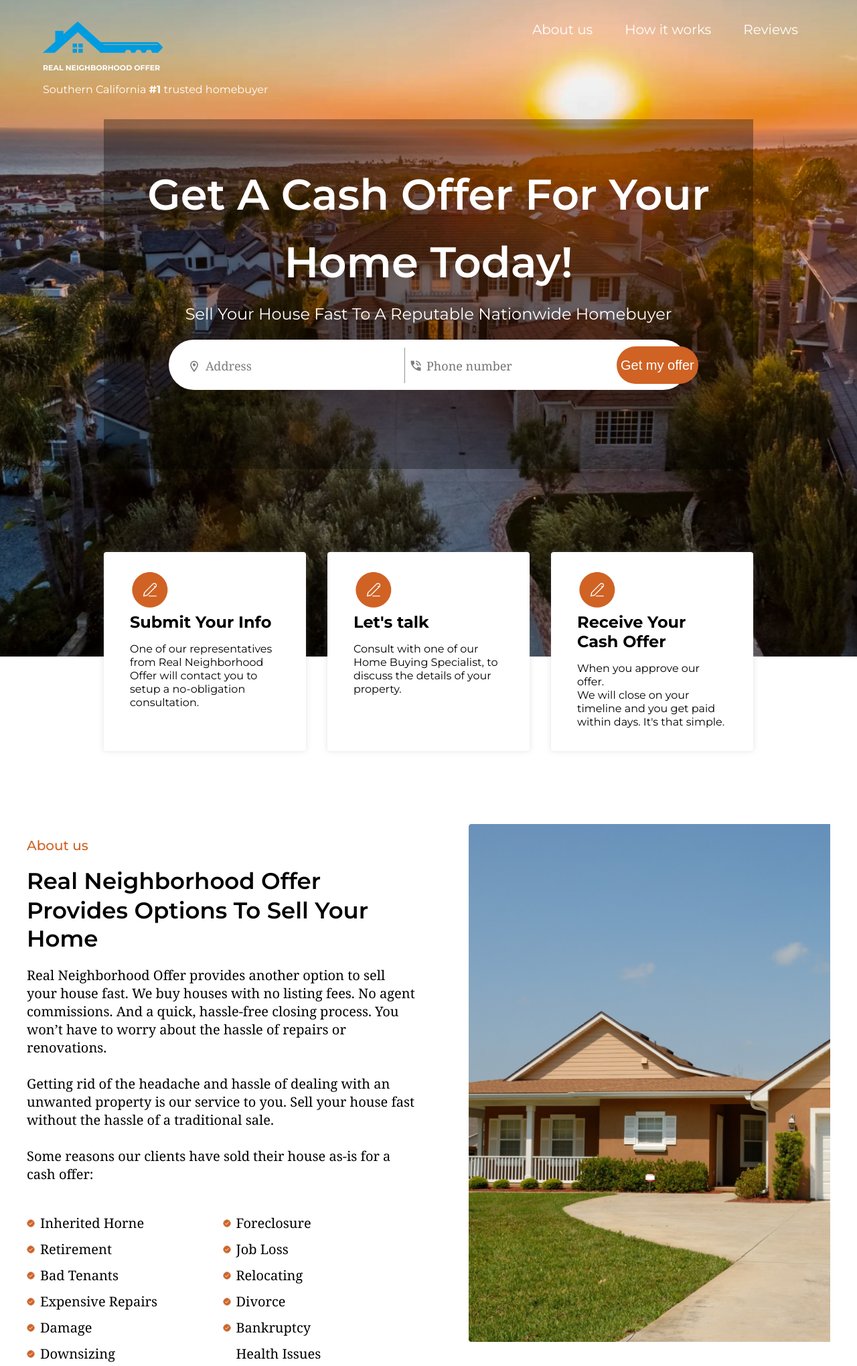
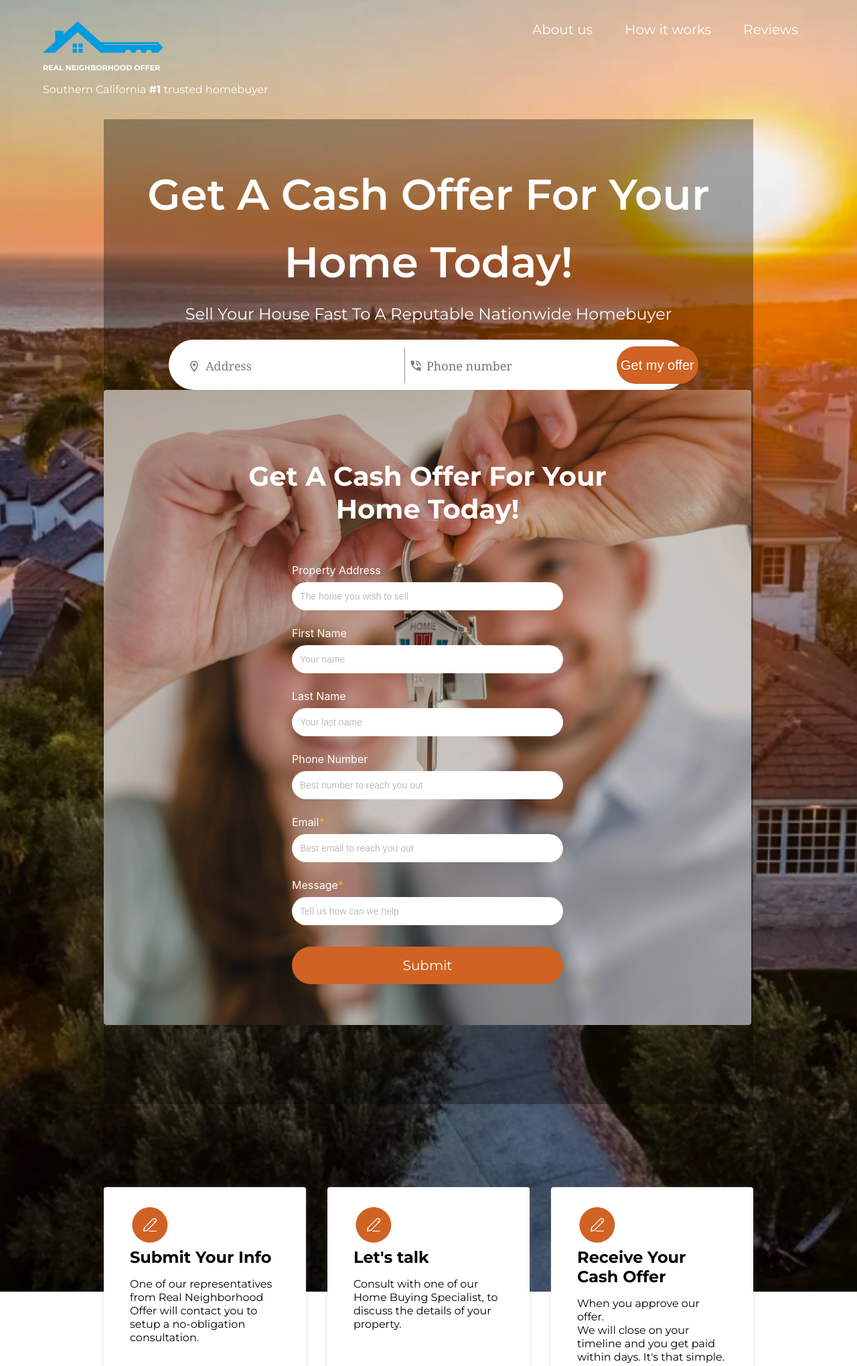
Before and after one commit to DenisBurimov/cesar_landing, a Flask app: page / in a window 1280 px wide. Shown: the top 2039 px of the page at 67% size. Run offline with Flask 2, Linux system fonts and the light colour scheme; parts of the project's set-up code (start-up, migrations or seed data) failed here and were passed over.

Commit message:
pop up form was created

```diff
--- a/app/forms/__init__.py
+++ b/app/forms/__init__.py
@@ -1,2 +1,3 @@
 # flake8: noqa F401
 from .contact import ContactForm
+from .popup import PopUpForm
--- /dev/null
+++ b/app/forms/popup.py
@@ -0,0 +1,13 @@
+from flask_wtf import FlaskForm
+from wtforms import StringField, SubmitField, EmailField
+from wtforms.validators import DataRequired
+
+
+class PopUpForm(FlaskForm):
+    address = StringField("Property Address", [DataRequired()])
+    first_name = StringField("First name", [DataRequired()])
+    last_name = StringField("Last Name", [DataRequired()])
+    email = EmailField("Email", [DataRequired()])
+    message = StringField("Message", [DataRequired()])
+    number = StringField("Phone number", [DataRequired()])
+    submit = SubmitField("Submit")
--- a/app/static/css/main.css
+++ b/app/static/css/main.css
@@ -9,7 +9,9 @@ body {
 header {
     width: 100%;
     position: relative;
-    height: 980px;
+
+    /* TODO height = 980px */
+    height: 1928px;
     background-image: url(../img/header.png);
     background-position: center top;
     background-size: cover;
@@ -64,7 +66,9 @@ header {
 
 .transparent_card {
     width: 970px;
-    height: 472px;
+
+    /* TODO heigth 472px */
+    height: 1420px;
     position: absolute;
     top: 178px;
     margin-inline: calc(50% - 485px);
@@ -160,6 +164,84 @@ header {
     border: none;
     font-size: 20px;
     color: white;
+    cursor: pointer;
+}
+
+/* POP-UP FORM */
+
+.pop-up {
+    box-sizing: border-box;
+    width: 967px;
+    height: 948px;
+    padding: 71px 160px 88px;
+    background-image: url(../img/pop_up.png);
+    background-repeat: no-repeat;
+    background-position: center;
+    background-size:cover;
+}
+
+.pop-up_title {
+    margin-bottom: 57px;
+    text-align: center;
+    color: white;
+    font-family: "Montserrat";
+    font-size: 40px;
+    line-height: 49px;
+}
+
+.pop-up_form {
+    width: 405px;
+    margin: 0 auto;
+    display: flex;
+    flex-direction: column;
+    gap: 24px;
+    color: white;
+    font-family: "Inter";
+    font-weight: 400;
+    font-size: 16px;
+}
+
+.pop-up_required-field {
+    position: relative;
+}
+
+.pop-up_required-field::after {
+    content: '*';
+    position: absolute;
+    color: #ffa629;
+}
+
+.pop-up_input-wrapper{
+    display: flex;
+    flex-direction: column;
+    gap: 8px;
+}
+
+.pop-up_input {
+    padding: 14px 12px 13px;
+    border-radius: 35px;
+    border: none;
+    outline: none;
+}
+
+.pop-up_input::placeholder {
+    font-size: 14px;
+    font-weight: 400;
+    color: #bdbdbd;
+}
+
+.pop-up_button {
+    margin-top: 8px;
+    padding: 16px 0;
+    font-family: "Montserrat";
+    font-weight: 400;
+    font-size: 20px;
+    text-align: center;
+    color: #fff;
+    background-color: #d06224;
+    border-radius: 34px;
+    border: none;
+    outline: none;
     cursor: pointer;
 }
 
--- a/app/templates/index.html
+++ b/app/templates/index.html
@@ -66,6 +66,47 @@
         </div>
         {{ form.submit(class="submit_button_mobile") }}
       </form>
+
+      <div class="pop-up">
+        <h2 class="pop-up_title">
+          Get A Cash Offer For Your Home Today!
+        </h2>
+        <form action="/" class="pop-up_form">
+          {{ form.hidden_tag()}}
+          <div class="pop-up_input-wrapper">
+            <label class="pop-up_label" for="">Property Address</label>
+            <!-- <input class="pop-up_input" type="text" placeholder="The home you wish to sell"> -->
+            {{ form_popup.address(class="pop-up_input", placeholder="The home you wish to sell") }}
+          </div>
+          <div class="pop-up_input-wrapper">
+            <label class="pop-up_label" for="">First Name</label>
+            <!-- <input class="pop-up_input" type="text" placeholder="Your name"> -->
+            {{ form_popup.first_name(class="pop-up_input", placeholder="Your name") }}
+          </div>
+          <div class="pop-up_input-wrapper">
+            <label class="pop-up_label" for="">Last Name</label>
+            <!-- <input class="pop-up_input" type="text" placeholder="Your last name"> -->
+            {{ form_popup.last_name(class="pop-up_input", placeholder="Your last name") }}
+          </div>
+          <div class="pop-up_input-wrapper">
+            <label class="pop-up_label" for="">Phone Number</label>
+            <!-- <input class="pop-up_input" type="tel" placeholder="Best number to reach you out"> -->
+            {{ form_popup.number(class="pop-up_input", placeholder="Best number to reach you out") }}
+          </div>
+          <div class="pop-up_input-wrapper">
+            <label class="pop-up_label pop-up_required-field" for="">Email</label>
+            <!-- <input class="pop-up_input" type="email" placeholder="Best email to reach you out"> -->
+            {{ form_popup.email(class="pop-up_input", placeholder="Best email to reach you out") }}
+          </div>
+          <div class="pop-up_input-wrapper">
+            <label class="pop-up_label pop-up_required-field" for="">Message</label>
+            <!-- <input class="pop-up_input" type="text" placeholder="Tell us how can we help"> -->
+            {{ form_popup.message(class="pop-up_input", placeholder="Tell us how can we help") }}
+          </div>
+          <button class="pop-up_button">Submit</button>
+        </form>
+      </div>
+
     </div>
     <div id="how_it_works" class="white_boxes_wrapper">
       <div class="white_box box_submit">
--- a/app/views/main.py
+++ b/app/views/main.py
@@ -2,10 +2,11 @@
 from flask import Blueprint, render_template, flash, redirect, url_for
 from flask_mail import Message
 from flask import current_app as app
-from app.forms import ContactForm
+from app.forms import ContactForm, PopUpForm
 from app.logger import log
 from app import mail
 from app.models import Contact
+
 
 main_blueprint = Blueprint("main", __name__)
 
@@ -13,16 +14,14 @@ main_blueprint = Blueprint("main", __name__)
 @main_blueprint.route("/", methods=["GET", "POST"])
 def index():
     form = ContactForm()
+    form_popup = PopUpForm()
     if form.validate_on_submit():
         log(log.INFO, "Form submitted: [%s, %s]", form.address.data, form.phone.data)
         contact: Contact = Contact.query.filter_by(address=form.address.data).first()
         contact_notice = "Contact already exists in your database:"
         if not contact:
             log(log.INFO, "New contact has been saved to the database")
-            Contact(
-                address=form.address.data,
-                phone=form.phone.data
-            ).save()
+            Contact(address=form.address.data, phone=form.phone.data).save()
             contact_notice = "New contact has been saved to the database. "
         message = Message(  # noqa F841
             subject="Real Neighbourhood Offer",
@@ -37,12 +36,15 @@ def index():
             <div><b>Phone:</b> {form.phone.data}</div>
             """
         mail.send(message)
-        flash("You have successfully sent your contacts to us. We'll call you back!", "info")
+        flash(
+            "You have successfully sent your contacts to us. We'll call you back!",
+            "info",
+        )
         return redirect(url_for("main.index"))
     elif form.is_submitted():
         log(log.INFO, "Form submit failed")
-        return render_template("index.html", form=form)
-    return render_template("index.html", form=form)
+        return render_template("index.html", form=form, form_popup=form_popup)
+    return render_template("index.html", form=form, form_popup=form_popup)
 
 
 @main_blueprint.route("/reviews/")
```
Also changed, not shown: app/static/img/pop_up.png (added).
